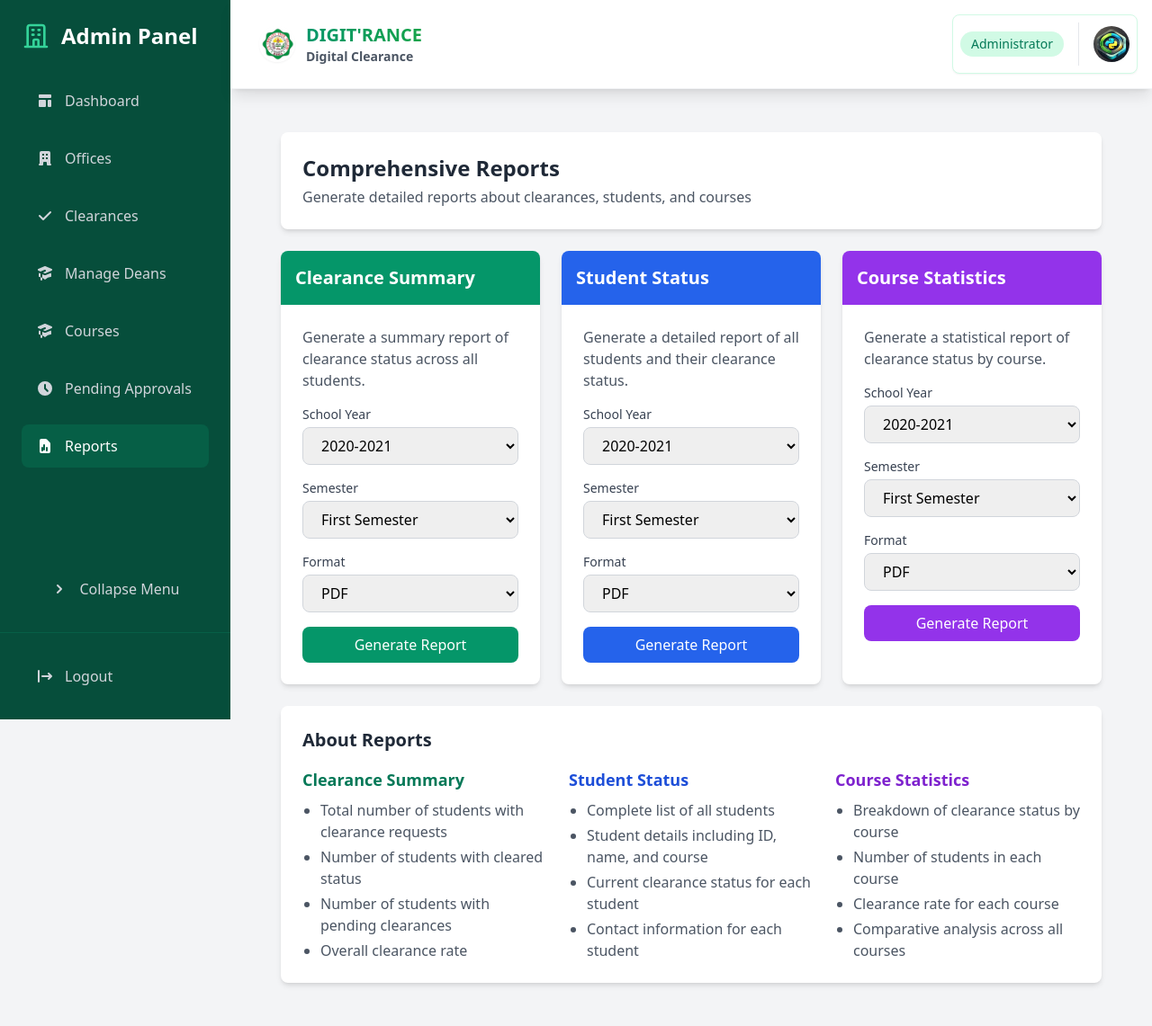
After one commit to lanzy-lanzy/student-clearance-system, a Django app: page /dashboard/admin/reports/ in a window 1280 px wide. The commit adds this page. Shown: the whole page at 90% size. Run offline with Django 5.2, Linux system fonts and the light colour scheme; a user stored in the database is signed in; data comes from the database, SQL or seed files in the repository; both versions use the stored data as it was after the commit; some libraries are stand-ins or nearby versions.

Commit message:
Add report generation functionality for clearance summary, student status, and course statistics

```diff
--- a/core/urls.py
+++ b/core/urls.py
@@ -66,6 +66,7 @@ urlpatterns = [
     path('dashboard/admin/pending-approvals/', views.admin_pending_approvals, name='admin_pending_approvals'),
     path('dashboard/admin/program-chairs/', views.admin_program_chairs, name='admin_program_chairs'),
     path('dashboard/admin/dormitory-owners/', views.admin_dormitory_owners, name='admin_dormitory_owners'),
+    path('dashboard/admin/reports/', views.admin_reports, name='admin_reports'),
     path('dashboard/create/users/', views.create_user, name='create_user'),
     path('profile/admin/', views.admin_profile, name='admin_profile'),
 
--- a/core/views.py
+++ b/core/views.py
@@ -2517,6 +2517,200 @@ def admin_settings(request):
 
 @login_required
 @user_passes_test(lambda u: u.is_superuser)
+def admin_reports(request):
+    if request.method == 'POST':
+        report_type = request.POST.get('report_type')
+        school_year = request.POST.get('school_year')
+        semester = request.POST.get('semester')
+        format_type = request.POST.get('format_type', 'pdf')
+
+        if report_type == 'clearance_summary':
+            # Generate clearance summary report
+            clearances = Clearance.objects.filter(school_year=school_year, semester=semester)
+            total_students = clearances.count()
+            cleared_students = clearances.filter(is_cleared=True).count()
+            pending_students = total_students - cleared_students
+
+            report_data = {
+                'total_students': total_students,
+                'cleared_students': cleared_students,
+                'pending_students': pending_students,
+                'clearance_rate': round((cleared_students / total_students * 100) if total_students > 0 else 0, 2)
+            }
+
+            if format_type == 'pdf':
+                from core.pdf_utils import generate_clearance_summary_pdf
+                pdf = generate_clearance_summary_pdf(report_data, request, school_year, semester)
+                response = HttpResponse(pdf, content_type='application/pdf')
+                response['Content-Disposition'] = f'attachment; filename="clearance_summary_{school_year}_{semester}.pdf"'
+                return response
+            else:  # Excel format
+                response = HttpResponse(content_type='application/vnd.ms-excel')
+                response['Content-Disposition'] = f'attachment; filename="clearance_summary_{school_year}_{semester}.xlsx"'
+
+                wb = Workbook()
+                ws = wb.active
+                ws.title = "Clearance Summary"
+
+                # Add headers
+                headers = ['Metric', 'Value']
+                for col_num, header in enumerate(headers, 1):
+                    cell = ws.cell(row=1, column=col_num)
+                    cell.value = header
+                    cell.font = Font(bold=True)
+                    cell.fill = PatternFill(start_color="047857", end_color="047857", fill_type="solid")
+                    cell.alignment = Alignment(horizontal="center")
+
+                # Add data
+                data = [
+                    ['Total Students', report_data['total_students']],
+                    ['Cleared Students', report_data['cleared_students']],
+                    ['Pending Students', report_data['pending_students']],
+                    ['Clearance Rate', f"{report_data['clearance_rate']}%"]
+                ]
+
+                for row_num, row_data in enumerate(data, 2):
+                    for col_num, cell_value in enumerate(row_data, 1):
+                        cell = ws.cell(row=row_num, column=col_num)
+                        cell.value = cell_value
+
+                wb.save(response)
+                return response
+
+        elif report_type == 'student_status':
+            # Generate student status report
+            students = Student.objects.select_related('user', 'course').all()
+
+            # Filter by school year and semester if provided
+            if school_year and semester:
+                students = students.filter(clearances__school_year=school_year, clearances__semester=semester)
+
+            if format_type == 'pdf':
+                from core.pdf_utils import generate_students_pdf
+                pdf = generate_students_pdf(students, request)
+                response = HttpResponse(pdf, content_type='application/pdf')
+                response['Content-Disposition'] = f'attachment; filename="student_status_{school_year}_{semester}.pdf"'
+                return response
+            else:  # Excel format
+                response = HttpResponse(content_type='application/vnd.ms-excel')
+                response['Content-Disposition'] = f'attachment; filename="student_status_{school_year}_{semester}.xlsx"'
+
+                wb = Workbook()
+                ws = wb.active
+                ws.title = "Student Status"
+
+                # Add headers
+                headers = ['ID', 'Name', 'Course', 'Year Level', 'Status', 'Contact Number']
+                for col_num, header in enumerate(headers, 1):
+                    cell = ws.cell(row=1, column=col_num)
+                    cell.value = header
+                    cell.font = Font(bold=True)
+                    cell.fill = PatternFill(start_color="047857", end_color="047857", fill_type="solid")
+                    cell.alignment = Alignment(horizontal="center")
+
+                # Add data
+                for row_num, student in enumerate(students, 2):
+                    # Check if student has a clearance for the selected school year and semester
+                    clearance = Clearance.objects.filter(
+                        student=student,
+                        school_year=school_year,
+                        semester=semester
+                    ).first() if school_year and semester else None
+
+                    status = 'Cleared' if clearance and clearance.is_cleared else 'Pending'
+
+                    row_data = [
+                        student.student_id,
+                        f"{student.user.first_name} {student.user.last_name}",
+                        student.course.name if student.course else 'Not assigned',
+                        student.year_level,
+                        status,
+                        student.contact_number or 'N/A'
+                    ]
+
+                    for col_num, cell_value in enumerate(row_data, 1):
+                        cell = ws.cell(row=row_num, column=col_num)
+                        cell.value = cell_value
+
+                wb.save(response)
+                return response
+
+        elif report_type == 'course_statistics':
+            # Generate course statistics report
+            courses = Course.objects.all()
+            course_stats = []
+
+            for course in courses:
+                students = Student.objects.filter(course=course)
+                total = students.count()
+
+                if school_year and semester:
+                    cleared = students.filter(
+                        clearances__is_cleared=True,
+                        clearances__school_year=school_year,
+                        clearances__semester=semester
+                    ).count()
+                else:
+                    cleared = 0
+
+                pending = total - cleared
+                clearance_rate = round((cleared / total * 100) if total > 0 else 0, 2)
+
+                course_stats.append({
+                    'course': course.name,
+                    'total': total,
+                    'cleared': cleared,
+                    'pending': pending,
+                    'clearance_rate': clearance_rate
+                })
+
+            if format_type == 'pdf':
+                from core.pdf_utils import generate_course_statistics_pdf
+                pdf = generate_course_statistics_pdf(course_stats, request, school_year, semester)
+                response = HttpResponse(pdf, content_type='application/pdf')
+                response['Content-Disposition'] = f'attachment; filename="course_statistics_{school_year}_{semester}.pdf"'
+                return response
+            else:  # Excel format
+                response = HttpResponse(content_type='application/vnd.ms-excel')
+                response['Content-Disposition'] = f'attachment; filename="course_statistics_{school_year}_{semester}.xlsx"'
+
+                wb = Workbook()
+                ws = wb.active
+                ws.title = "Course Statistics"
+
+                # Add headers
+                headers = ['Course', 'Total Students', 'Cleared', 'Pending', 'Clearance Rate']
+                for col_num, header in enumerate(headers, 1):
+                    cell = ws.cell(row=1, column=col_num)
+                    cell.value = header
+                    cell.font = Font(bold=True)
+                    cell.fill = PatternFill(start_color="047857", end_color="047857", fill_type="solid")
+                    cell.alignment = Alignment(horizontal="center")
+
+                # Add data
+                for row_num, stat in enumerate(course_stats, 2):
+                    row_data = [
+                        stat['course'],
+                        stat['total'],
+                        stat['cleared'],
+                        stat['pending'],
+                        f"{stat['clearance_rate']}%"
+                    ]
+
+                    for col_num, cell_value in enumerate(row_data, 1):
+                        cell = ws.cell(row=row_num, column=col_num)
+                        cell.value = cell_value
+
+                wb.save(response)
+                return response
+
+    return render(request, 'admin/reports.html', {
+        'school_years': get_school_years(),
+        'semesters': SEMESTER_CHOICES,
+    })
+
+@login_required
+@user_passes_test(lambda u: u.is_superuser)
 def create_user(request):
     if request.method == 'POST':
         try:
--- /dev/null
+++ b/templates/admin/reports.html
@@ -0,0 +1,196 @@
+{% extends 'admin/base_admin.html' %}
+
+{% block admin_content %}
+<div class="space-y-6">
+    <!-- Page Header -->
+    <div class="bg-white rounded-lg shadow-md p-6">
+        <div class="flex justify-between items-center">
+            <div>
+                <h1 class="text-2xl font-bold text-gray-800">Comprehensive Reports</h1>
+                <p class="text-gray-600 mt-1">Generate detailed reports about clearances, students, and courses</p>
+            </div>
+        </div>
+    </div>
+
+    <!-- Report Generation Cards -->
+    <div class="grid grid-cols-1 md:grid-cols-3 gap-6">
+        <!-- Clearance Summary Report -->
+        <div class="bg-white rounded-lg shadow-md overflow-hidden">
+            <div class="bg-emerald-600 p-4">
+                <h2 class="text-xl font-bold text-white">Clearance Summary</h2>
+            </div>
+            <div class="p-6">
+                <p class="text-gray-600 mb-4">Generate a summary report of clearance status across all students.</p>
+
+                <form method="POST" action="{% url 'admin_reports' %}">
+                    {% csrf_token %}
+                    <input type="hidden" name="report_type" value="clearance_summary">
+
+                    <div class="space-y-4">
+                        <div>
+                            <label for="school_year_1" class="block text-sm font-medium text-gray-700 mb-1">School Year</label>
+                            <select id="school_year_1" name="school_year" required class="w-full px-4 py-2 border border-gray-300 rounded-lg focus:ring-emerald-500 focus:border-emerald-500">
+                                {% for year in school_years %}
+                                <option value="{{ year }}">{{ year }}</option>
+                                {% endfor %}
+                            </select>
+                        </div>
+
+                        <div>
+                            <label for="semester_1" class="block text-sm font-medium text-gray-700 mb-1">Semester</label>
+                            <select id="semester_1" name="semester" required class="w-full px-4 py-2 border border-gray-300 rounded-lg focus:ring-emerald-500 focus:border-emerald-500">
+                                {% for semester_choice in semesters %}
+                                <option value="{{ semester_choice.0 }}">{{ semester_choice.1 }}</option>
+                                {% endfor %}
+                            </select>
+                        </div>
+
+                        <div>
+                            <label for="format_type_1" class="block text-sm font-medium text-gray-700 mb-1">Format</label>
+                            <select id="format_type_1" name="format_type" required class="w-full px-4 py-2 border border-gray-300 rounded-lg focus:ring-emerald-500 focus:border-emerald-500">
+                                <option value="pdf">PDF</option>
+                                <option value="excel">Excel</option>
+                            </select>
+                        </div>
+
+                        <button type="submit" class="w-full bg-emerald-600 hover:bg-emerald-700 text-white font-medium py-2 px-4 rounded-lg transition-colors duration-200">
+                            Generate Report
+                        </button>
+                    </div>
+                </form>
+            </div>
+        </div>
+
+        <!-- Student Status Report -->
+        <div class="bg-white rounded-lg shadow-md overflow-hidden">
+            <div class="bg-blue-600 p-4">
+                <h2 class="text-xl font-bold text-white">Student Status</h2>
+            </div>
+            <div class="p-6">
+                <p class="text-gray-600 mb-4">Generate a detailed report of all students and their clearance status.</p>
+
+                <form method="POST" action="{% url 'admin_reports' %}">
+                    {% csrf_token %}
+                    <input type="hidden" name="report_type" value="student_status">
+
+                    <div class="space-y-4">
+                        <div>
+                            <label for="school_year_2" class="block text-sm font-medium text-gray-700 mb-1">School Year</label>
+                            <select id="school_year_2" name="school_year" required class="w-full px-4 py-2 border border-gray-300 rounded-lg focus:ring-emerald-500 focus:border-emerald-500">
+                                {% for year in school_years %}
+                                <option value="{{ year }}">{{ year }}</option>
+                                {% endfor %}
+                            </select>
+                        </div>
+
+                        <div>
+                            <label for="semester_2" class="block text-sm font-medium text-gray-700 mb-1">Semester</label>
+                            <select id="semester_2" name="semester" required class="w-full px-4 py-2 border border-gray-300 rounded-lg focus:ring-emerald-500 focus:border-emerald-500">
+                                {% for semester_choice in semesters %}
+                                <option value="{{ semester_choice.0 }}">{{ semester_choice.1 }}</option>
+                                {% endfor %}
+                            </select>
+                        </div>
+
+                        <div>
+                            <label for="format_type_2" class="block text-sm font-medium text-gray-700 mb-1">Format</label>
+                            <select id="format_type_2" name="format_type" required class="w-full px-4 py-2 border border-gray-300 rounded-lg focus:ring-emerald-500 focus:border-emerald-500">
+                                <option value="pdf">PDF</option>
+                                <option value="excel">Excel</option>
+                            </select>
+                        </div>
+
+                        <button type="submit" class="w-full bg-blue-600 hover:bg-blue-700 text-white font-medium py-2 px-4 rounded-lg transition-colors duration-200">
+                            Generate Report
+                        </button>
+                    </div>
+                </form>
+            </div>
+        </div>
+
+        <!-- Course Statistics Report -->
+        <div class="bg-white rounded-lg shadow-md overflow-hidden">
+            <div class="bg-purple-600 p-4">
+                <h2 class="text-xl font-bold text-white">Course Statistics</h2>
+            </div>
+            <div class="p-6">
+                <p class="text-gray-600 mb-4">Generate a statistical report of clearance status by course.</p>
+
+                <form method="POST" action="{% url 'admin_reports' %}">
+                    {% csrf_token %}
+                    <input type="hidden" name="report_type" value="course_statistics">
+
+                    <div class="space-y-4">
+                        <div>
+                            <label for="school_year_3" class="block text-sm font-medium text-gray-700 mb-1">School Year</label>
+                            <select id="school_year_3" name="school_year" required class="w-full px-4 py-2 border border-gray-300 rounded-lg focus:ring-emerald-500 focus:border-emerald-500">
+                                {% for year in school_years %}
+                                <option value="{{ year }}">{{ year }}</option>
+                                {% endfor %}
+                            </select>
+                        </div>
+
+                        <div>
+                            <label for="semester_3" class="block text-sm font-medium text-gray-700 mb-1">Semester</label>
+                            <select id="semester_3" name="semester" required class="w-full px-4 py-2 border border-gray-300 rounded-lg focus:ring-emerald-500 focus:border-emerald-500">
+                                {% for semester_choice in semesters %}
+                                <option value="{{ semester_choice.0 }}">{{ semester_choice.1 }}</option>
+                                {% endfor %}
+                            </select>
+                        </div>
+
+                        <div>
+                            <label for="format_type_3" class="block text-sm font-medium text-gray-700 mb-1">Format</label>
+                            <select id="format_type_3" name="format_type" required class="w-full px-4 py-2 border border-gray-300 rounded-lg focus:ring-emerald-500 focus:border-emerald-500">
+                                <option value="pdf">PDF</option>
+                                <option value="excel">Excel</option>
+                            </select>
+                        </div>
+
+                        <button type="submit" class="w-full bg-purple-600 hover:bg-purple-700 text-white font-medium py-2 px-4 rounded-lg transition-colors duration-200">
+                            Generate Report
+                        </button>
+                    </div>
+                </form>
+            </div>
+        </div>
+    </div>
+
+    <!-- Report Information -->
+    <div class="bg-white rounded-lg shadow-md p-6">
+        <h2 class="text-xl font-bold text-gray-800 mb-4">About Reports</h2>
+
+        <div class="grid grid-cols-1 md:grid-cols-3 gap-6">
+            <div>
+                <h3 class="text-lg font-semibold text-emerald-700 mb-2">Clearance Summary</h3>
+                <ul class="list-disc pl-5 space-y-1 text-gray-600">
+                    <li>Total number of students with clearance requests</li>
+                    <li>Number of students with cleared status</li>
+                    <li>Number of students with pending clearances</li>
+                    <li>Overall clearance rate</li>
+                </ul>
+            </div>
+
+            <div>
+                <h3 class="text-lg font-semibold text-blue-700 mb-2">Student Status</h3>
+                <ul class="list-disc pl-5 space-y-1 text-gray-600">
+                    <li>Complete list of all students</li>
+                    <li>Student details including ID, name, and course</li>
+                    <li>Current clearance status for each student</li>
+                    <li>Contact information for each student</li>
+                </ul>
+            </div>
+
+            <div>
+                <h3 class="text-lg font-semibold text-purple-700 mb-2">Course Statistics</h3>
+                <ul class="list-disc pl-5 space-y-1 text-gray-600">
+                    <li>Breakdown of clearance status by course</li>
+                    <li>Number of students in each course</li>
+                    <li>Clearance rate for each course</li>
+                    <li>Comparative analysis across all courses</li>
+                </ul>
+            </div>
+        </div>
+    </div>
+</div>
+{% endblock %}
--- a/templates/components/sidenav.html
+++ b/templates/components/sidenav.html
@@ -99,6 +99,20 @@
                                 <div x-show="!isOpen" class="tooltip hidden absolute left-20 bg-emerald-900 text-white px-2 py-1 rounded text-sm">Pending Approvals</div>
                             </a>
                         </li>
+            <li>
+                <a href="{% url 'admin_reports' %}"
+                   class="flex items-center gap-3 px-4 py-3 text-gray-300 hover:bg-emerald-800 hover:text-white rounded-lg transition-all duration-200 {% if url_name == 'admin_reports' %}bg-emerald-800 text-white{% endif %}"
+                   :class="isOpen ? '' : 'justify-center px-2'"
+                   x-data="{ tooltip: 'Reports' }"
+                   @mouseenter="if(!isOpen) $el.querySelector('.tooltip').classList.remove('hidden')"
+                   @mouseleave="if(!isOpen) $el.querySelector('.tooltip').classList.add('hidden')">
+                    <svg xmlns="http://www.w3.org/2000/svg" class="h-5 w-5" viewBox="0 0 20 20" fill="currentColor">
+                        <path fill-rule="evenodd" d="M6 2a2 2 0 00-2 2v12a2 2 0 002 2h8a2 2 0 002-2V7.414A2 2 0 0015.414 6L12 2.586A2 2 0 0010.586 2H6zm2 10a1 1 0 10-2 0v3a1 1 0 102 0v-3zm4-1a1 1 0 011 1v3a1 1 0 11-2 0v-3a1 1 0 011-1zm-2-2a1 1 0 10-2 0v5a1 1 0 102 0V9z" clip-rule="evenodd" />
+                    </svg>
+                    <span x-show="isOpen">Reports</span>
+                    <div x-show="!isOpen" class="tooltip hidden absolute left-20 bg-emerald-900 text-white px-2 py-1 rounded text-sm">Reports</div>
+                </a>
+            </li>
 
 
             {% elif user.staff %}
```
Also changed, not shown: core/pdf_utils.py (+312 -0 lines), db.sqlite3.
